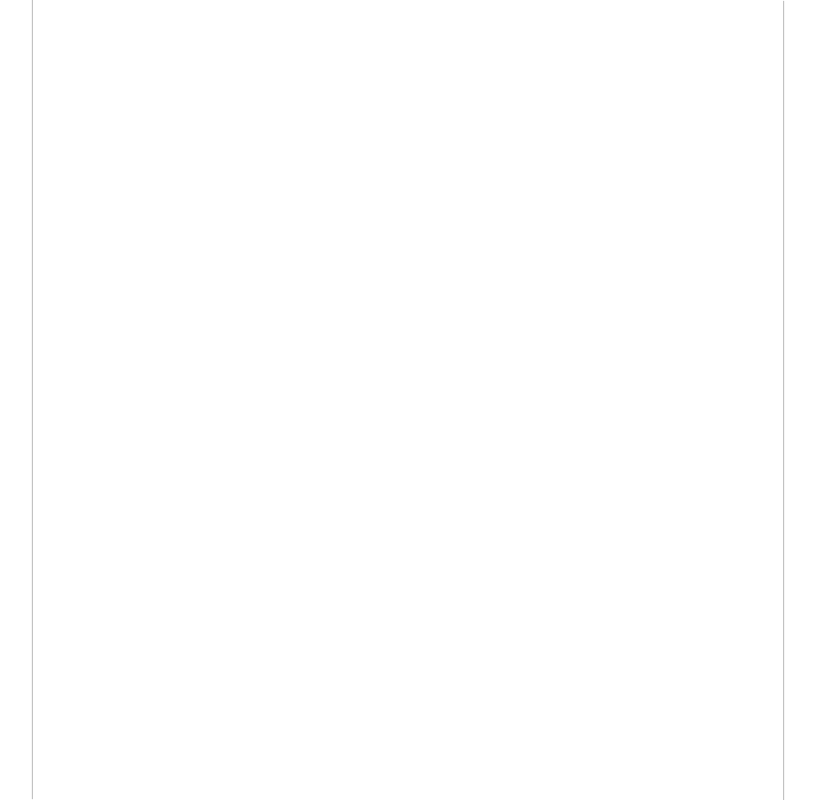
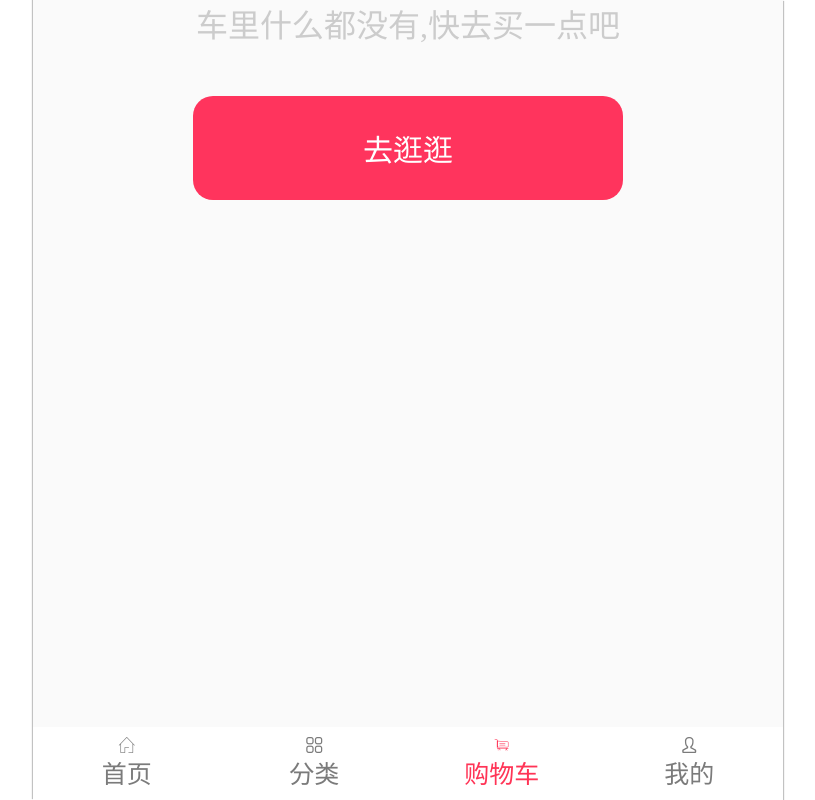
Before and after one commit to fsf-0176/shop, a Vue app: page /trolley in a window 1280 px wide. Shown: the whole page, without its empty margins (232-1047 px from the left). Built offline with nearby package versions, Linux system fonts and the light colour scheme.

Commit message:
添加购物车页面

```diff
--- a/src/component/Navbar.vue
+++ b/src/component/Navbar.vue
@@ -14,10 +14,10 @@
         </router-link>
       </li>
       <li>
-        <a href="#">
+        <router-link to="/trolley">
           <i class="iconfont icon-gouwuche"></i>
           <span>购物车</span>
-        </a>
+        </router-link>
       </li>
       <li>
         <router-link to="/about">
--- a/src/router/index.js
+++ b/src/router/index.js
@@ -19,6 +19,11 @@ const routes = [
     path: '/category',
     name: 'Category',
     component: () => import('../views/Category.vue')
+  },
+  {
+    path: '/trolley',
+    name: 'Trolley',
+    component: () => import('../views/Trolley.vue')
   }
 ]
 
--- /dev/null
+++ b/src/views/Trolley.vue
@@ -0,0 +1,43 @@
+<template>
+  <div class="trolley">
+    <div class="noItems">
+      <i class="iconfont icon-gouwuche"></i>
+      <p>车里什么都没有,快去买一点吧</p>
+      <a href="#">去逛逛</a>
+    </div>
+    <navbar />
+  </div>
+</template>
+<script>
+import Navbar from '../component/Navbar'
+export default {
+  name: 'Trolley',
+  components: { Navbar }
+}
+</script>
+<style lang="less" scoped>
+.trolley {
+  height: 100%;
+  background: rgb(250, 250, 250);
+  & > .noItems {
+    text-align: center;
+    color: #ccc;
+    i {
+      font-size: 2rem;
+    }
+    p {
+      font-size: 0.32rem;
+    }
+    a {
+      font-size: 0.3rem;
+      display: block;
+      background: rgb(255, 52, 93);
+      width: 3.5rem;
+      margin: 0.5rem auto;
+      padding: 0.3rem .4rem;
+      border-radius: 0.2rem;
+      color: white;
+    }
+  }
+}
+</style>
```
